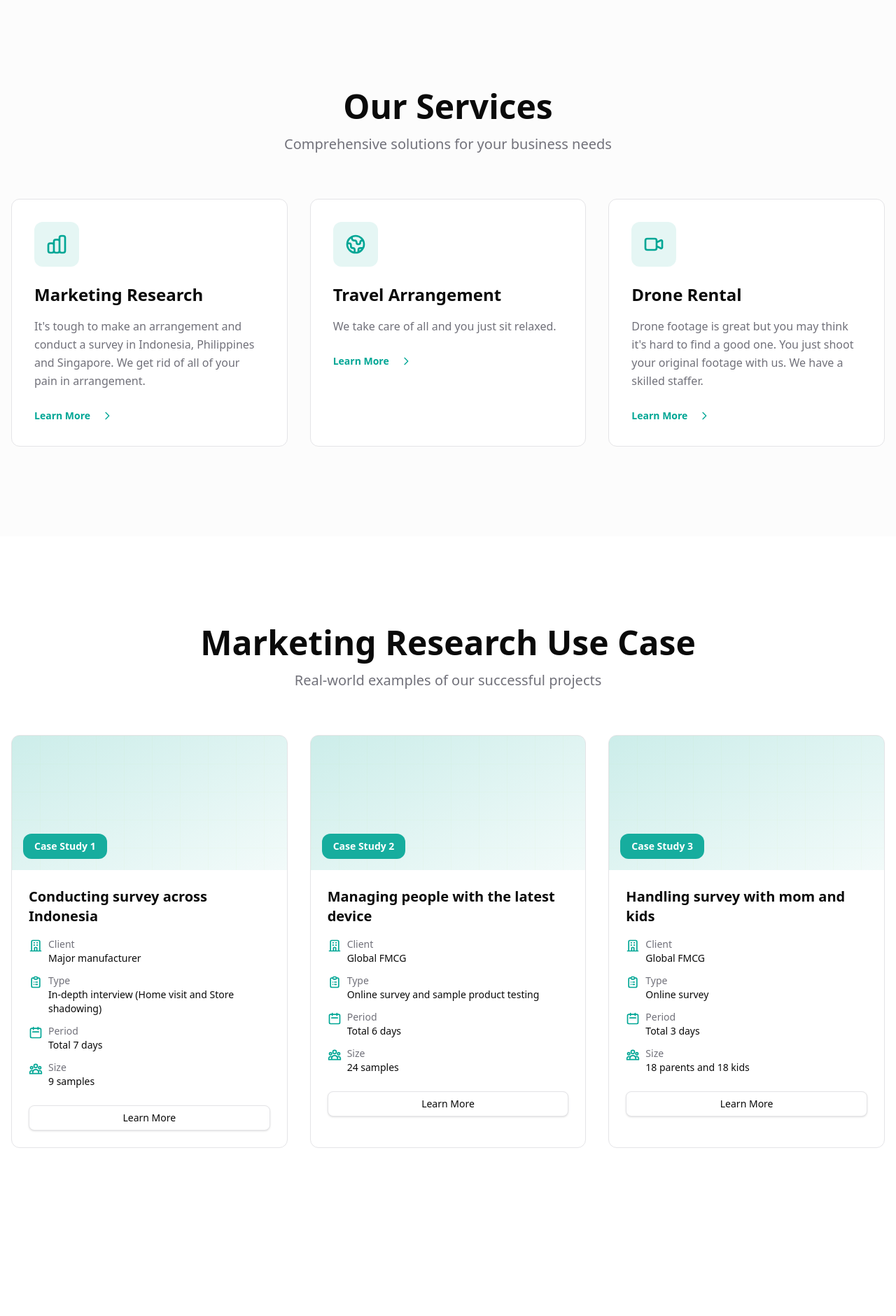
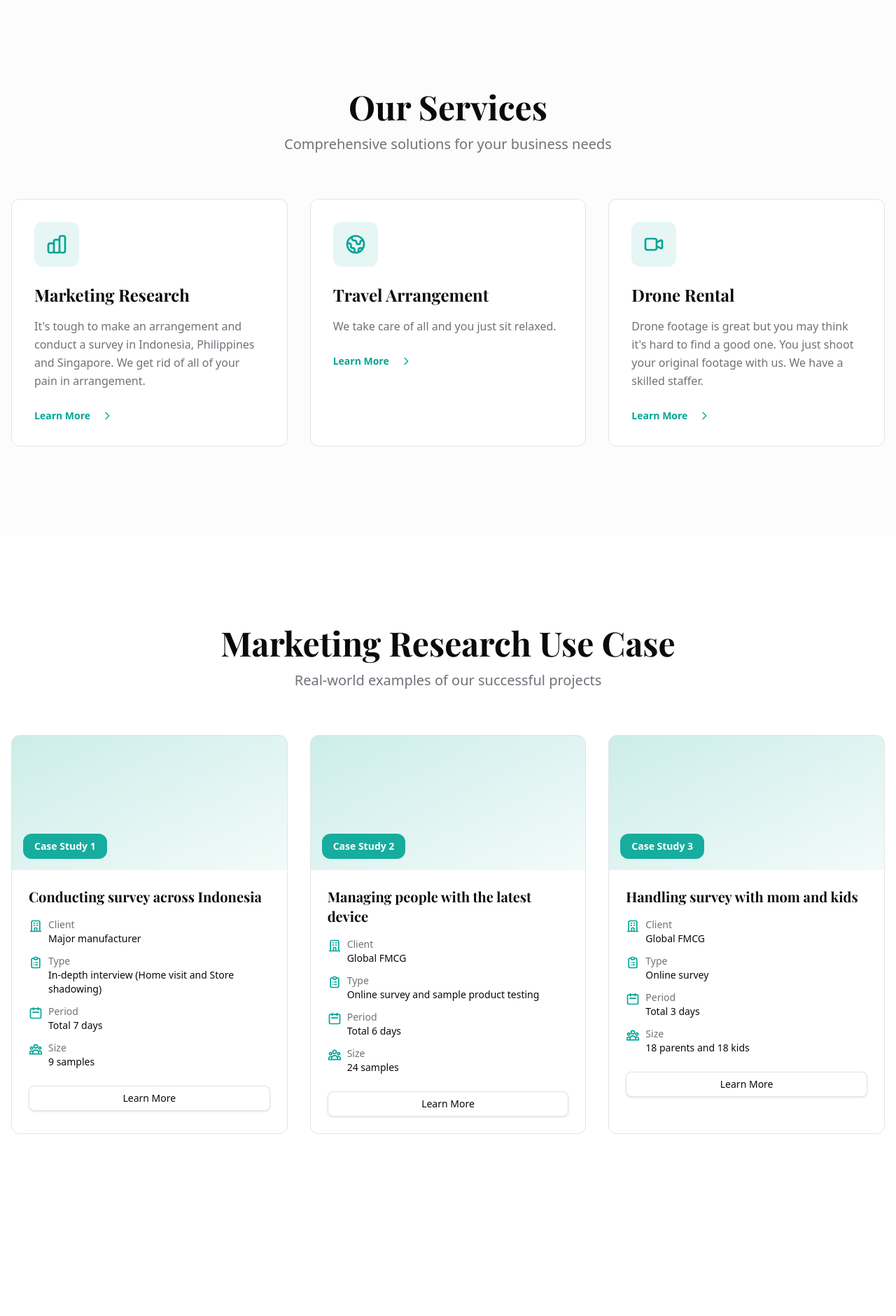
Before and after one commit to Gilabs-Studio/jade.inc, a Next.js app in the folder apps/web/: page /en in a window 1280 px wide. Shown: the part 720-2600 px from the top of the page at 70% size. Built offline with nearby package versions, Linux system fonts and the light colour scheme.

Commit message:
feat(font): Add Playfair Display font and apply font-roman class to various sections for improved typography consistency across the landing page

```diff
--- a/apps/web/app/[locale]/layout.tsx
+++ b/apps/web/app/[locale]/layout.tsx
@@ -1,5 +1,5 @@
 import type { Metadata } from "next";
-import { Geist, Geist_Mono } from "next/font/google";
+import { Geist, Geist_Mono, Playfair_Display } from "next/font/google";
 import { NextIntlClientProvider } from "next-intl";
 import { getMessages } from "next-intl/server";
 import { notFound } from "next/navigation";
@@ -14,6 +14,12 @@ const geistSans = Geist({
 const geistMono = Geist_Mono({
   variable: "--font-geist-mono",
   subsets: ["latin"],
+});
+
+const playfairDisplay = Playfair_Display({
+  variable: "--font-roman",
+  subsets: ["latin"],
+  weight: ["400", "500", "600", "700", "800", "900"],
 });
 
 export const metadata: Metadata = {
@@ -40,7 +46,7 @@ export default async function LocaleLayout({
   return (
     <html lang={locale}>
       <body
-        className={`${geistSans.variable} ${geistMono.variable} antialiased`}
+        className={`${geistSans.variable} ${geistMono.variable} ${playfairDisplay.variable} antialiased`}
       >
         <NextIntlClientProvider messages={messages}>
           {children}
--- a/apps/web/app/globals.css
+++ b/apps/web/app/globals.css
@@ -48,6 +48,7 @@
   --radius-lg: calc(var(--radius) + 0.25rem);
   --font-sans: var(--font-geist-sans);
   --font-mono: var(--font-geist-mono);
+  --font-roman: var(--font-roman);
 }
 
 body {
@@ -104,4 +105,9 @@ body {
   :where(.border-input) {
     border-color: var(--color-input);
   }
+
+  /* Font Roman utility class */
+  .font-roman {
+    font-family: var(--font-roman), "Times New Roman", serif;
+  }
 }
--- a/apps/web/src/features/landing/components/ui/about-section.tsx
+++ b/apps/web/src/features/landing/components/ui/about-section.tsx
@@ -30,7 +30,7 @@ const AboutSection = ({
     <section className="py-32" id="about">
       <div className="container">
         <div className="mb-14 grid gap-5 text-center md:grid-cols-2 md:text-left">
-          <h1 className="text-5xl font-semibold">{t("title")}</h1>
+          <h1 className="text-5xl font-semibold font-roman">{t("title")}</h1>
           <p className="text-muted-foreground">{t("description")}</p>
         </div>
         <div className="grid gap-7 lg:grid-cols-3">
@@ -85,7 +85,7 @@ const AboutSection = ({
         </div>
         <div className="bg-muted relative overflow-hidden rounded-xl p-7 md:p-16 mt-14">
           <div className="flex flex-col gap-4 text-center md:text-left">
-            <h2 className="text-3xl font-semibold md:text-4xl">
+            <h2 className="text-3xl font-semibold md:text-4xl font-roman">
               {t("achievements.title")}
             </h2>
             <p className="text-muted-foreground max-w-xl">
--- a/apps/web/src/features/landing/components/ui/contact-section.tsx
+++ b/apps/web/src/features/landing/components/ui/contact-section.tsx
@@ -27,7 +27,7 @@ const ContactSection = () => {
       <div className="container">
         <div className="max-w-2xl mx-auto">
           <div className="text-center mb-12">
-            <h2 className="text-4xl md:text-5xl font-bold mb-4">
+            <h2 className="text-4xl md:text-5xl font-bold mb-4 font-roman">
               {t("title")}
             </h2>
             <p className="text-xl text-muted-foreground">{t("subtitle")}</p>
--- a/apps/web/src/features/landing/components/ui/footer.tsx
+++ b/apps/web/src/features/landing/components/ui/footer.tsx
@@ -18,7 +18,7 @@ const Footer = () => {
                   J
                 </span>
               </div>
-              <h3 className="text-xl font-bold">{t("address.title")}</h3>
+              <h3 className="text-xl font-bold font-roman">{t("address.title")}</h3>
             </div>
             <address className="not-italic text-muted-foreground space-y-1">
               <p>{t("address.line1")}</p>
--- a/apps/web/src/features/landing/components/ui/hero-section.tsx
+++ b/apps/web/src/features/landing/components/ui/hero-section.tsx
@@ -15,7 +15,7 @@ const HeroSection = () => {
       <div className="container relative z-10">
         <div className="max-w-4xl mx-auto text-center">
 
-          <h1 className="text-5xl md:text-6xl lg:text-7xl font-bold tracking-tight mb-6">
+          <h1 className="text-5xl md:text-6xl lg:text-7xl font-bold tracking-tight mb-6 font-roman">
             {t("title")}
           </h1>
 
--- a/apps/web/src/features/landing/components/ui/services-section.tsx
+++ b/apps/web/src/features/landing/components/ui/services-section.tsx
@@ -11,7 +11,7 @@ const ServicesSection = () => {
     <section className="py-32 bg-muted/30" id="services">
       <div className="container">
         <div className="text-center mb-16">
-          <h2 className="text-4xl md:text-5xl font-bold mb-4">{t("title")}</h2>
+          <h2 className="text-4xl md:text-5xl font-bold mb-4 font-roman">{t("title")}</h2>
           <p className="text-xl text-muted-foreground max-w-2xl mx-auto">
             {t("subtitle")}
           </p>
@@ -78,7 +78,7 @@ const ServicesSection = () => {
                     )}
                   </div>
 
-                  <h3 className="text-2xl font-bold mb-4">{service.title}</h3>
+                  <h3 className="text-2xl font-bold mb-4 font-roman">{service.title}</h3>
                   <p className="text-muted-foreground mb-6 leading-relaxed">
                     {service.description}
                   </p>
--- a/apps/web/src/features/landing/components/ui/use-cases-section.tsx
+++ b/apps/web/src/features/landing/components/ui/use-cases-section.tsx
@@ -11,7 +11,7 @@ const UseCasesSection = () => {
     <section className="py-32" id="use-cases">
       <div className="container">
         <div className="text-center mb-16">
-          <h2 className="text-4xl md:text-5xl font-bold mb-4">{t("title")}</h2>
+          <h2 className="text-4xl md:text-5xl font-bold mb-4 font-roman">{t("title")}</h2>
           <p className="text-xl text-muted-foreground max-w-2xl mx-auto">
             {t("subtitle")}
           </p>
@@ -44,7 +44,7 @@ const UseCasesSection = () => {
                 </div>
 
                 <div className="p-6">
-                  <h3 className="text-xl font-bold mb-4 group-hover:text-primary transition-colors">
+                  <h3 className="text-xl font-bold mb-4 group-hover:text-primary transition-colors font-roman">
                     {useCase.title}
                   </h3>
 
```
